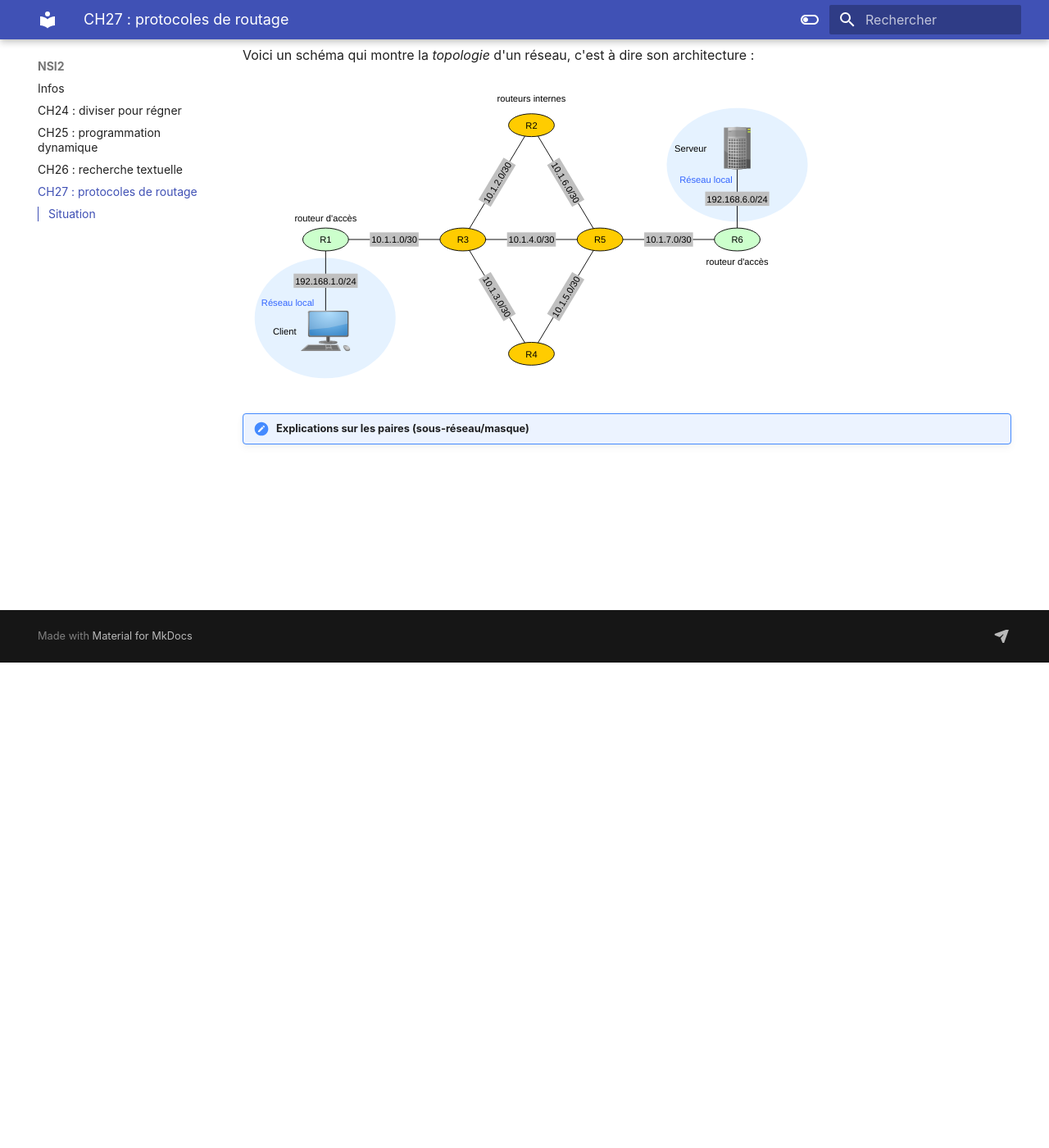
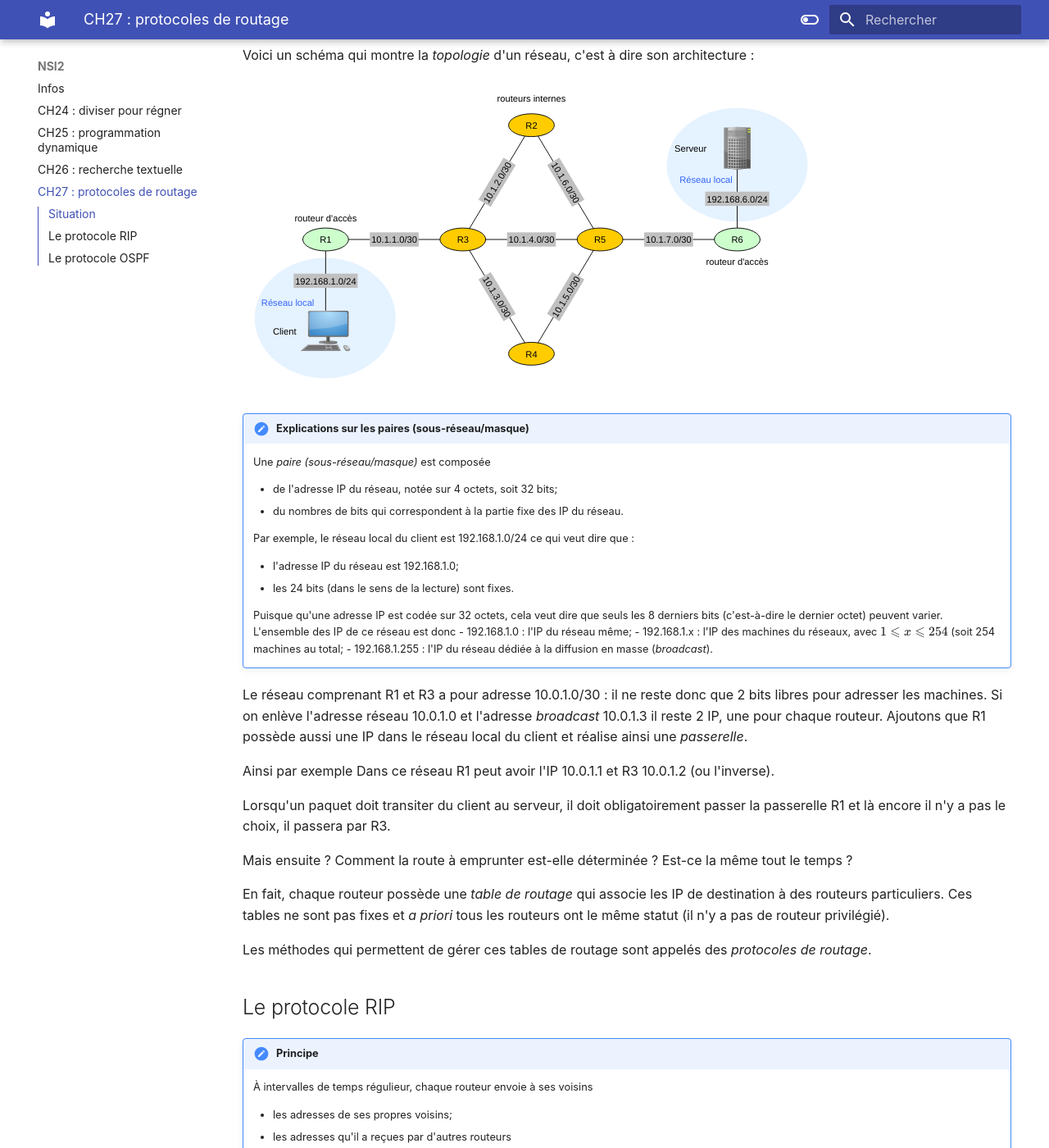
Before and after one commit to mbachelier1/cours_mkdocs, an MkDocs documentation site: the page built from docs/nsi2/ch27/protocoles_de_routage.md, in a window 1280 px wide and 1400 px high, scrolled down 592 px. Shown: the whole window at 82% size. Built offline with MkDocs 1.6.1 and Material for MkDocs 9.7.7, drawn with Linux system fonts in a browser that asks for light colours; some of the changed text lies outside the part shown.

Commit message:
more networks

```diff
--- a/docs/nsi2/ch27/protocoles_de_routage.md
+++ b/docs/nsi2/ch27/protocoles_de_routage.md
@@ -24,3 +24,113 @@
 
 
 !!! note "Explications sur les paires (sous-réseau/masque)"
+
+    Une *paire (sous-réseau/masque)* est composée
+
+    - de l'adresse IP du réseau, notée sur 4 octets, soit 32 bits;
+    - du nombres de bits qui correspondent à la partie fixe des IP du réseau.
+
+    Par exemple, le réseau local du client est 192.168.1.0/24 ce qui veut dire que :
+
+    - l'adresse IP du réseau est 192.168.1.0;
+    - les 24 bits (dans le sens de la lecture) sont fixes.
+
+    Puisque qu'une adresse IP est codée sur 32 octets, cela veut dire que seuls les 8 derniers bits (c'est-à-dire le
+    dernier octet) peuvent varier. L'ensemble des IP de ce réseau est donc
+    - 192.168.1.0 : l'IP du réseau même;
+    - 192.168.1.x : l'IP des machines du réseaux, avec $1\leqslant x\leqslant 254$ (soit 254 machines au total;
+    - 192.168.1.255 : l'IP du réseau dédiée à la diffusion en masse (*broadcast*).
+
+ Le réseau comprenant R1 et R3 a pour adresse 10.0.1.0/30 : il ne reste donc que 2 bits libres pour adresser les machines.
+ Si on enlève l'adresse réseau 10.0.1.0 et l'adresse *broadcast* 10.0.1.3 il reste 2 IP, une pour chaque routeur.
+ Ajoutons que R1 possède aussi une IP dans le réseau local du client et réalise ainsi une *passerelle*.
+
+ Ainsi par exemple Dans ce réseau R1 peut avoir l'IP 10.0.1.1 et R3 10.0.1.2 (ou l'inverse).
+
+ Lorsqu'un paquet doit transiter du client au serveur, il doit obligatoirement passer la passerelle R1 et là encore il
+ n'y a pas le choix, il passera par R3.
+
+ Mais ensuite ? Comment la route à emprunter est-elle déterminée ? Est-ce la même tout le temps ?
+
+ En fait, chaque routeur possède une *table de routage* qui associe les IP de destination à des routeurs particuliers.
+ Ces tables ne sont pas fixes et *a priori* tous les routeurs ont le même statut (il n'y a pas de routeur privilégié).
+
+ Les méthodes qui permettent de gérer ces tables de routage sont appelés des *protocoles de routage*.
+
+## Le protocole RIP
+
+!!! note "Principe"
+
+    À intervalles de temps régulieur, chaque routeur envoie à ses voisins
+
+    - les adresses de ses propres voisins;
+    - les adresses qu'il a reçues par d'autres routeurs
+
+    Pour chaque adresse, il indique également combien de sauts sont nécessaires pour l'atteindre, c'est à dire par combien
+    de routeurs (y compris lui-même) il faut passer.
+
+    Lorsqu'un routeur reçoit les informations d'un routeur voisin, 4 cas peuvent survenir :
+
+    1. dodod
+    2. erofi
+    3. zefiezio
+    4. eoiefoi
+
+
+Et voilà !
+
+
+|   destination  	| passerelle 	| interface 	| distance 	|
+|:--------------:	|:----------:	|:---------:	|:----------:	|
+|   10.0.1.0/30     |            	|    eth0   	| 1        	|
+| 192.168.1.0/24 	|            	| wlan0     	| 1        	|
+
+
+|   destination  	| passerelle 	| interface 	| distance 	|
+|:--------------:	|:----------:	|:---------:	|:----------:	|
+|   10.0.1.0/30     |            	|    eth1    	| 1        	|
+|   10.0.2.0/30     |            	|    eth3    	| 1        	|
+|   10.0.3.0/30     |            	|    eth1    	| 1        	|
+|   10.0.4.0/30     |            	|    eth0    	| 1        	|
+
+---
+
+|   destination  	| passerelle 	| interface 	| distance 	|
+|:--------------:	|:----------:	|:---------:	|:----------:	|
+|   10.0.1.0/30     |            	|    eth0   	| 1        	|
+| 192.168.1.0/24 	|            	| wlan0     	| 1        	|
+|   10.0.2.0/30     |    10.0.1.2       	|    eth0  	| 2        	|
+|   10.0.3.0/30     |    10.0.1.2        	|    eth0    	| 2        	|
+|   10.0.4.0/30     |    10.0.1.2        	|    eth0    	| 2        	|
+
+|   destination  	| passerelle 	| interface 	| distance 	|
+|:--------------:	|:----------:	|:---------:	|:----------:	|
+|   10.0.1.0/30     |            	|    eth1    	| 1        	|
+|   10.0.2.0/30     |            	|    eth3    	| 1        	|
+|   10.0.3.0/30     |            	|    eth1    	| 1        	|
+|   10.0.4.0/30     |            	|    eth0    	| 1        	|
+|   10.0.7.0/30     |  10.0.4.2     |    eth0    	| 2       	|
+
+---
+
+
+|   destination  	| passerelle 	| interface 	| distance 	|
+|:--------------:	|:----------:	|:---------:	|:----------:	|
+|   10.0.1.0/30     |            	|    eth0   	| 1        	|
+| 192.168.1.0/24 	|            	| wlan0     	| 1        	|
+|   10.0.2.0/30     |    10.0.1.2       	|    eth0  	| 2        	|
+|   10.0.3.0/30     |    10.0.1.2        	|    eth0    	| 2        	|
+|   10.0.4.0/30     |    10.0.1.2        	|    eth0    	| 2        	|
+
+
+
+|   destination  	| passerelle 	| interface 	| distance 	|
+|:--------------:	|:----------:	|:---------:	|:----------:	|
+|   10.0.1.0/30     |            	|    eth1    	| 1        	|
+|   10.0.2.0/30     |            	|    eth3    	| 1        	|
+|   10.0.3.0/30     |            	|    eth1    	| 1        	|
+|   10.0.4.0/30     |            	|    eth0    	| 1        	|
+|   10.0.7.0/30     |  10.0.4.2     |    eth0    	| 2       	|
+
+
+## Le protocole OSPF
```
